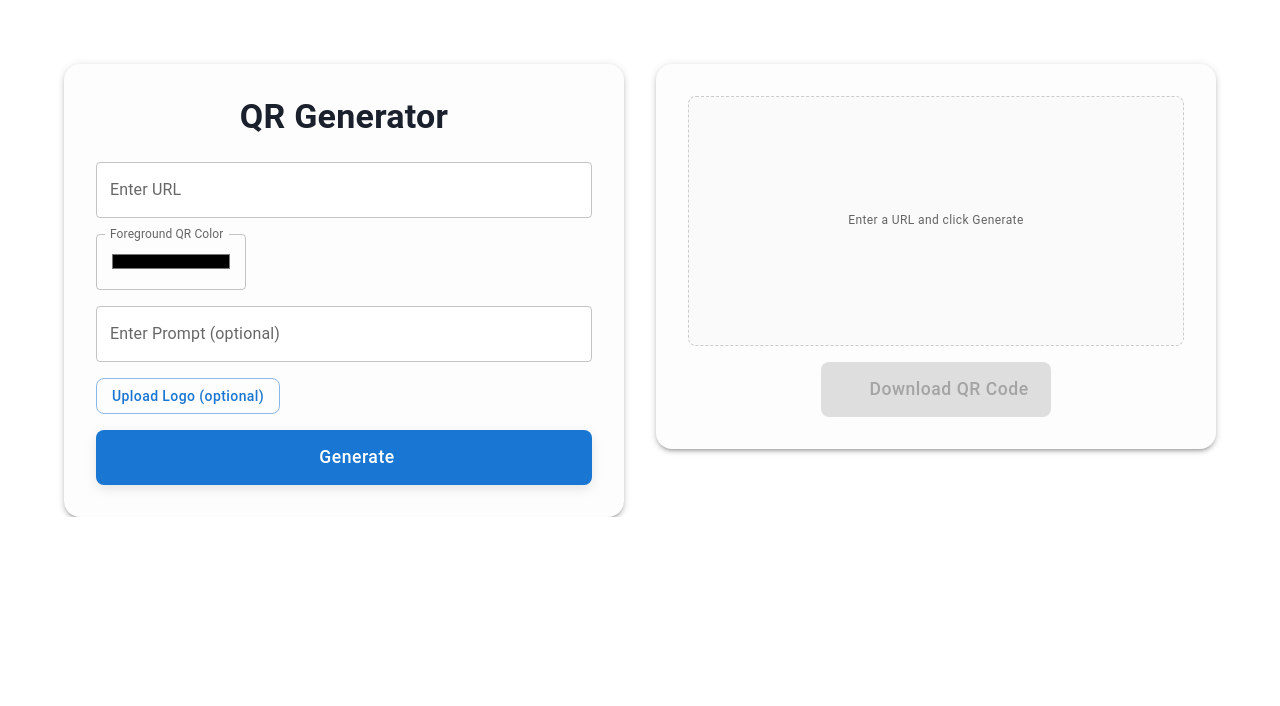
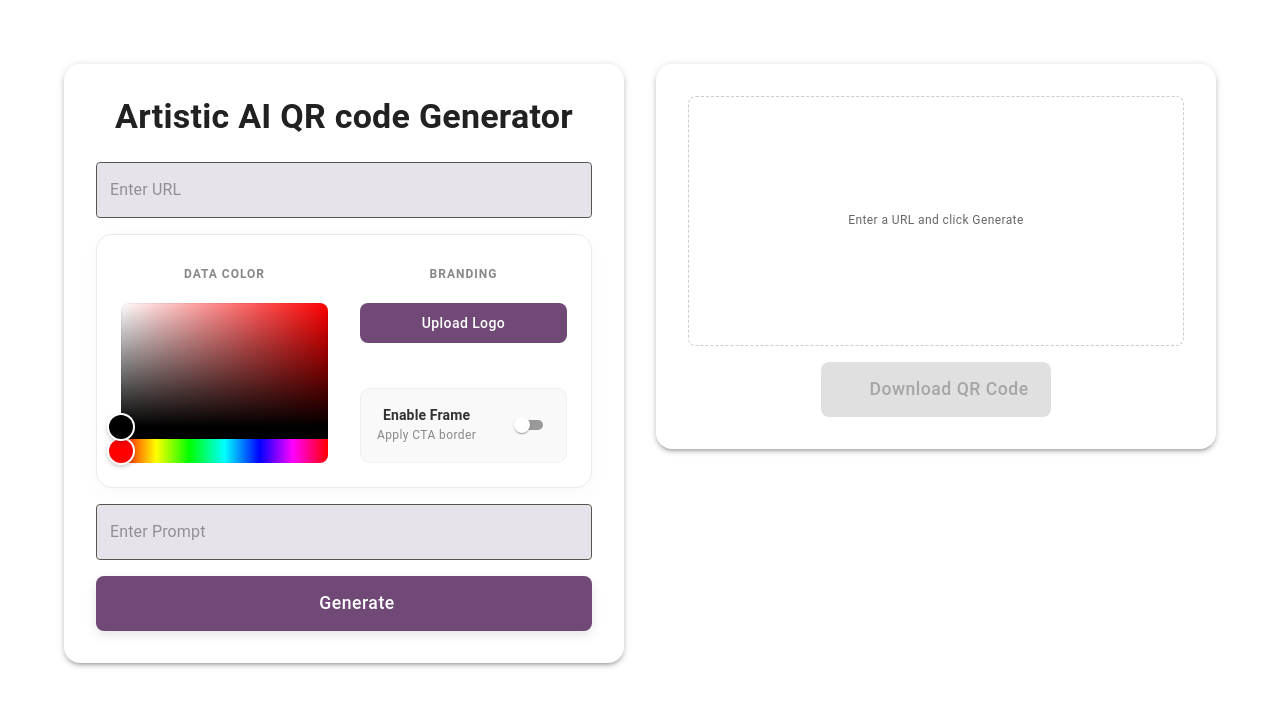
Before and after one commit to ChrApostolidis/Artistic-AI-QR-Generator, a Next.js app: page / in a window 1280 px wide. Shown: the top 706 px of the page. Built offline with nearby package versions, Linux system fonts and the light colour scheme; some icons are missing.

Commit message:
improve branding settings section with color picker, logo upload, and frame toggle

```diff
--- a/pages/index.js
+++ b/pages/index.js
@@ -11,12 +11,14 @@ import {
 import QrCodeIcon from "@mui/icons-material/QrCode";
 import DownloadIcon from "@mui/icons-material/Download";
 import CircularProgress from "@mui/material/CircularProgress";
+import { HexColorPicker } from "react-colorful";
+import { Switch } from "@mui/material";
 
 export default function Home() {
   const [inputValue, setInputValue] = useState("");
   const [promptValue, setPromptValue] = useState("");
   const [qrdata, setQrData] = useState(null);
-  const [color, setColor] = useState("#000000");
+  const [dataColor, setDataColor] = useState("#000000");
   const [logo, setLogo] = useState(null);
   const [isLoading, setIsLoading] = useState(false);
 
@@ -50,8 +52,10 @@ export default function Home() {
 
   const handleGenerate = async (e) => {
     e.preventDefault();
+    setQrData(null);
     setIsLoading(true);
 
+    // Url validation
     if (!inputValue.trim()) {
       setError((prev) => ({ ...prev, url: "Please enter a valid URL." }));
       setIsLoading(false);
@@ -78,7 +82,7 @@ export default function Home() {
 
       // Fetch the base QR code from our API
       const baseQR = await fetch(
-        `/api/base-qr?url=${encodeURIComponent(normalizedUrl)}&color=${encodeURIComponent(color)}`,
+        `/api/base-qr?url=${encodeURIComponent(normalizedUrl)}&dataColor=${encodeURIComponent(dataColor)}&logo=${encodeURIComponent(logo)}`,
       );
 
       if (!baseQR.ok) {
@@ -114,6 +118,7 @@ export default function Home() {
         body: JSON.stringify({
           baseQrURL: data.qrCode,
           userPrompt: promptValue,
+          originalUrl: normalizedUrl,
         }),
       });
 
@@ -166,14 +171,15 @@ export default function Home() {
           flex: 1,
           borderRadius: 4,
           textAlign: "center",
-          bgcolor: "#fdfdfd",
+          bgcolor: "#ffff",
+          mb: 4,
         }}
       >
         <Typography
           variant="h4"
-          sx={{ mb: 3, fontWeight: "bold", color: "#1a202c" }}
+          sx={{ mb: 3, fontWeight: "bold", color: "#fffff" }}
         >
-          QR Generator
+          Artistic AI QR code Generator
         </Typography>
 
         <Box
@@ -184,39 +190,91 @@ export default function Home() {
           <TextField
             fullWidth
             disabled={isLoading}
-            label="Enter URL"
-            variant="outlined"
+            placeholder="Enter URL"
             value={inputValue}
             onChange={(e) => {
               setInputValue(e.target.value);
               setError((prev) => ({ ...prev, url: "" }));
             }}
-            sx={{ bgcolor: "white" }}
+            sx={{
+              bgcolor: "#E6E3EA",
+              borderRadius: "8px",
+              "& .MuiOutlinedInput-root": {
+                "& fieldset": {
+                  borderColor: "#555552", // normal
+                },
+                "&:hover fieldset": {
+                  borderColor: "#704977", // hover color
+                },
+                "&.Mui-focused fieldset": {
+                  borderColor: "#704977", // focus color
+                },
+              },
+            }}
             error={!!error.url}
             helperText={error.url ?? " "}
           />
 
-          <TextField
-            disabled={isLoading}
-            label="Foreground QR Color"
-            type="color"
-            value={color}
-            onChange={(e) => setColor(e.target.value)}
-            sx={{ width: 150 }}
-          />
+          <Box
+            sx={{
+              display: "flex",
+              flexDirection: { xs: "column", md: "row" },
+              alignItems: "stretch",
+              gap: 4,
+              justifyContent: "center",
+              p: 3,
+              bgcolor: "#ffffff",
+              borderRadius: "16px",
+              border: "1px solid #eaeaea",
+              boxShadow: "0 4px 20px rgba(0,0,0,0.03)",
+            }}
+          >
+            <Box sx={{ display: "flex", flexDirection: "column", flex: 1 }}>
+              <Typography
+                variant="overline"
+                sx={{
+                  mb: 1.5,
+                  color: "#888",
+                  fontWeight: 700,
+                  display: "block",
+                }}
+              >
+                Data Color
+              </Typography>
+              <Box
+                sx={{
+                  "& .react-colorful": {
+                    width: "100%",
+                    height: "160px",
+                    borderRadius: "12px",
+                  },
+                }}
+              >
+                <HexColorPicker color={dataColor} onChange={setDataColor} />
+              </Box>
+            </Box>
 
-          <TextField
-            disabled={isLoading}
-            fullWidth
-            label="Enter Prompt (optional)"
-            variant="outlined"
-            value={promptValue}
-            onChange={(e) => {
-              setPromptValue(e.target.value);
+            <Box
+              sx={{
+                display: "flex",
+                flexDirection: "column",
+                justifyContent: "space-between",
+                flex: 1,
+                gap: 2,
               }}
-            sx={{ bgcolor: "white" }}
-          />
-
+            >
+              <Box>
+                <Typography
+                  variant="overline"
+                  sx={{
+                    mb: 1.5,
+                    color: "#888",
+                    fontWeight: 700,
+                    display: "block",
+                  }}
+                >
+                  Branding
+                </Typography>
                 <input
                   disabled={isLoading}
                   ref={logoInputRef}
@@ -225,40 +283,115 @@ export default function Home() {
                   style={{ display: "none" }}
                   onChange={handleLogoUpload}
                 />
-          <Box sx={{ display: "flex", alignItems: "center", gap: 1 }}>
+                <Box sx={{ display: "flex", gap: 1 }}>
                   <Button
-              variant="outlined"
+                    variant="contained"
+                    fullWidth
                     disabled={isLoading}
                     onClick={() => {
                       logoInputRef.current.click();
                       setError((prev) => ({ ...prev, logo: "" }));
                     }}
-              sx={{ textTransform: "none", borderRadius: "8px" }}
+                    sx={{
+                      textTransform: "none",
+                      borderRadius: "8px",
+                      bgcolor: "#704977",
+                      boxShadow: "none",
+                      py: 1,
+                      "&:hover": {
+                        bgcolor: "#5a3a60",
+                        boxShadow: "0 2px 8px rgba(112, 73, 119, 0.2)",
+                      },
+                    }}
                   >
-              {logo ? "Change Logo" : "Upload Logo (optional)"}
+                    {logo ? "Change Logo" : "Upload Logo"}
                   </Button>
                   {logo && (
                     <Button
-                variant="text"
-                color="error"
-                size="small"
-                disabled={isLoading}
+                      variant="outlined"
                       onClick={() => {
                         setLogo(null);
                         logoInputRef.current.value = "";
-                  setError((prev) => ({ ...prev, logo: "" }));
                       }}
-                sx={{ textTransform: "none" }}
+                      sx={{
+                        minWidth: "auto",
+                        px: 2,
+                        borderRadius: "8px",
+                        borderColor: "#e0e0e0",
+                        color: "#666",
+                        "&:hover": {
+                          borderColor: "#d32f2f",
+                          color: "#d32f2f",
+                          bgcolor: "transparent",
+                        },
+                      }}
                     >
                       Remove
                     </Button>
                   )}
+                </Box>
                 {error.logo && (
-              <Typography variant="body2" color="error">
+                  <Typography
+                    variant="caption"
+                    color="error"
+                    sx={{ mt: 1, display: "block" }}
+                  >
                     {error.logo}
                   </Typography>
                 )}
               </Box>
+
+              <Box
+                sx={{
+                  p: 2,
+                  borderRadius: "10px",
+                  bgcolor: "#f9f9f9",
+                  border: "1px solid #f0f0f0",
+                  display: "flex",
+                  alignItems: "center",
+                  justifyContent: "space-between",
+                }}
+              >
+                <Box>
+                  <Typography
+                    variant="body2"
+                    sx={{ fontWeight: 600, color: "#333" }}
+                  >
+                    Enable Frame
+                  </Typography>
+                  <Typography variant="caption" sx={{ color: "#888" }}>
+                    Apply CTA border
+                  </Typography>
+                </Box>
+                <Switch color="secondary" size="small" />
+              </Box>
+            </Box>
+          </Box>
+
+          <TextField
+            disabled={isLoading}
+            fullWidth
+            placeholder="Enter Prompt"
+            value={promptValue}
+            onChange={(e) => {
+              setPromptValue(e.target.value);
+            }}
+            sx={{
+              bgcolor: "#E6E3EA",
+              borderRadius: "8px",
+              "& .MuiOutlinedInput-root": {
+                "& fieldset": {
+                  borderColor: "#555552", // normal
+                },
+                "&:hover fieldset": {
+                  borderColor: "#704977", // hover color
+                },
+                "&.Mui-focused fieldset": {
+                  borderColor: "#704977", // focus color
+                },
+              },
+            }}
+          />
 
           <Button
             type="submit"
@@ -272,6 +405,7 @@ export default function Home() {
               fontSize: "1.1rem",
               borderRadius: "8px",
               boxShadow: "0 4px 12px rgba(0,0,0,0.1)",
+              bgcolor: "#704977",
             }}
           >
             {isLoading ? "Generating..." : "Generate"}
@@ -286,7 +420,7 @@ export default function Home() {
           flex: 1,
           borderRadius: 4,
           textAlign: "center",
-          bgcolor: "#fdfdfd",
+          bgcolor: "#ffff",
           display: "flex",
           flexDirection: "column",
           alignItems: "center",
@@ -303,7 +437,7 @@ export default function Home() {
             minHeight: "250px",
             width: "100%",
             alignItems: "center",
-            bgcolor: "#fafafa",
+            bgcolor: "#ffff",
           }}
         >
           {!qrdata ? (
@@ -379,6 +513,7 @@ export default function Home() {
               fontSize: "1.1rem",
               borderRadius: "8px",
               boxShadow: "0 4px 12px rgba(0,0,0,0.1)",
+              bgcolor: "#704977",
             }}
             disabled={!qrdata || isLoading}
           >
```
Lines whose indentation alone changed are shown as unchanged.
